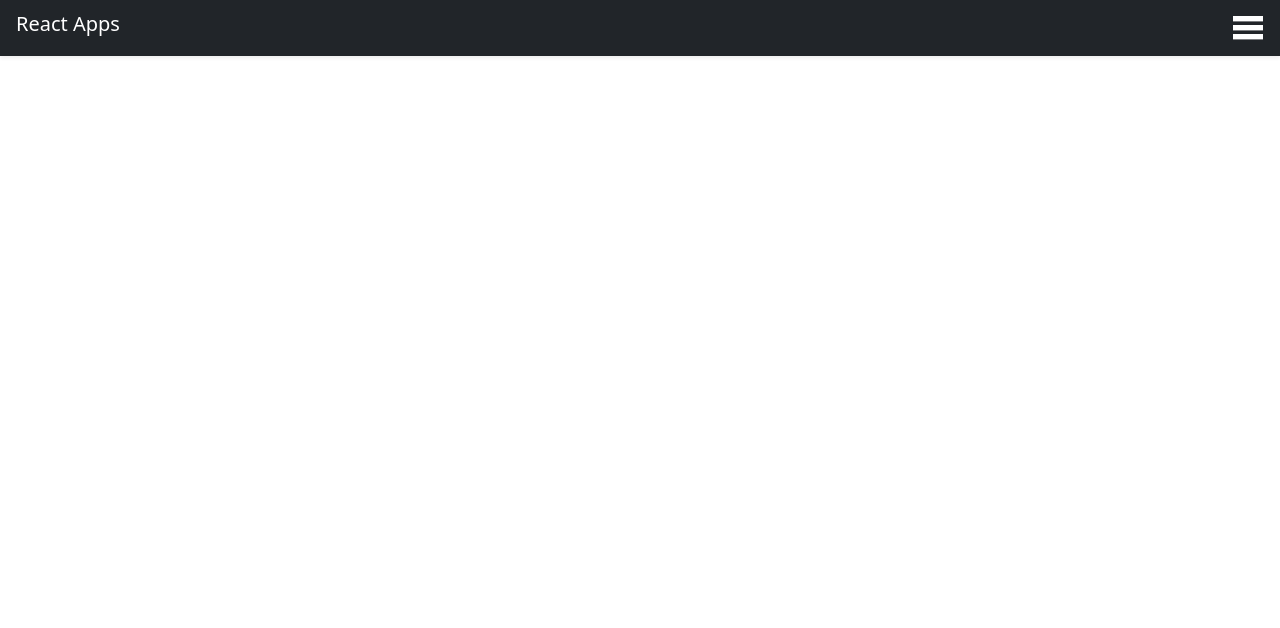
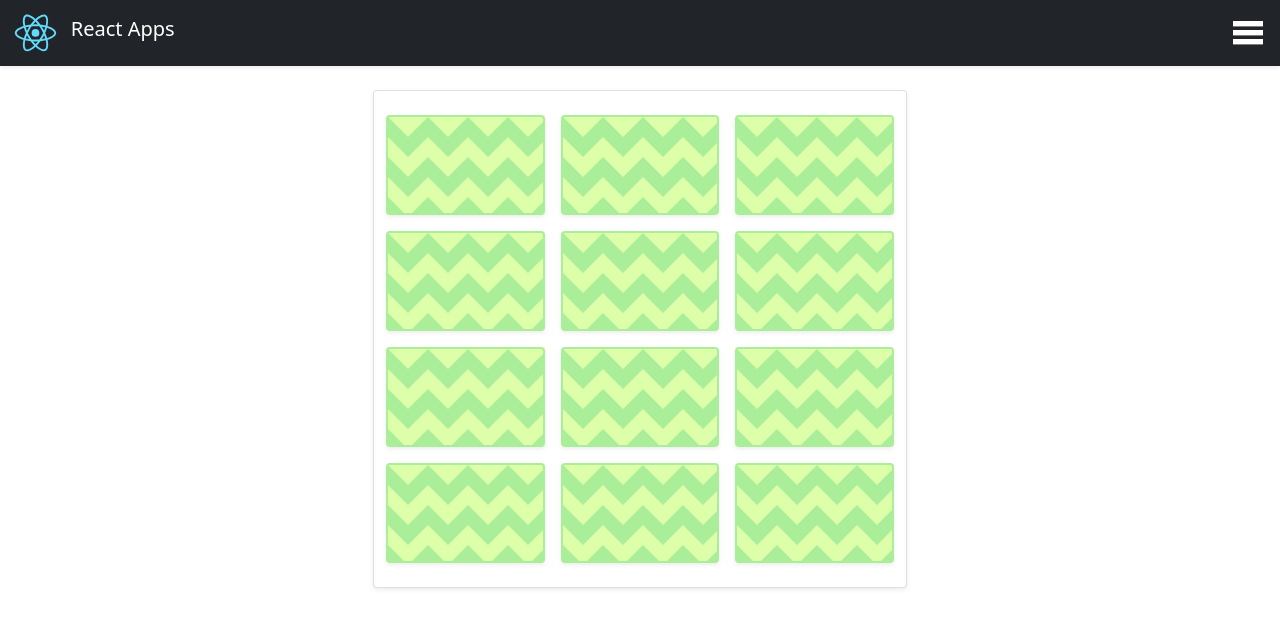
Before and after one commit to maulik46/react-blog, a React (Create React App) app: page /memory-game in a window 1280 px wide. Shown: the top 628 px of the page. Built offline with nearby package versions, Linux system fonts and the light colour scheme.

Commit message:
maulik - memory game added and ui changes

```diff
--- a/public/index.html
+++ b/public/index.html
@@ -3,7 +3,8 @@
   <head>
     <meta charset="utf-8" />
     <link rel="icon" href="%PUBLIC_URL%/favicon.ico" />
-    <meta name="viewport" content="width=device-width, initial-scale=1" />
+    <meta name="viewport" content="width=device-width,initial-scale=1.0,maximum-scale=1.0, user-scalable=no">
+    <meta name="HandheldFriendly" content="true" />
     <meta name="theme-color" content="#000000" />
     <meta
       name="description"
@@ -13,7 +14,7 @@
 
     <link rel="manifest" href="%PUBLIC_URL%/manifest.json" />
 
-    <title>React App</title>
+    <title>React Apps</title>
   </head>
   <body>
     <div id="root"></div>
--- a/src/assets/css/index.css
+++ b/src/assets/css/index.css
@@ -5,6 +5,10 @@
         "Helvetica Neue", sans-serif;
     -webkit-font-smoothing: antialiased;
     -moz-osx-font-smoothing: grayscale;
+    -webkit-user-select: none; /* Safari */
+    -ms-user-select: none; /* IE 10 and IE 11 */
+    user-select: none; /* Standard syntax */
+    overscroll-behavior-y: contain;
 }
 
 .set-model-with {
--- /dev/null
+++ b/src/assets/css/memoryGame.css
@@ -0,0 +1,24 @@
+.memoryCard{
+    height:100px;
+    border:2px solid #aaee99;
+    display:flex;
+    align-items: center;
+    justify-content: center;
+}
+.memoryCard:hover{
+    border:2px solid green;
+    transition: 0.2s ease;
+}
+
+.hideCard .memoryAnswer{
+    display:none;
+}
+.disabledCard{
+    pointer-events: none;
+}
+
+.hideCard{
+    background: url("../images/memroy-card.svg");
+    background-size: 40px!important;
+    cursor: pointer;
+}
--- a/src/components/BackDrop.js
+++ b/src/components/BackDrop.js
@@ -1,6 +1,6 @@
 import React from "react";
 
-function BackDrop({ model }) {
+function BackDrop({ model,onClose }) {
     return (
         <React.Fragment>
             <div
@@ -10,6 +10,7 @@
                     zIndex: "99",
                     backgroundColor: "rgba(0,0,0,0.6)",
                 }}
+                onClick={onClose}
             >
                 {model}
             </div>
--- a/src/components/Navbar.js
+++ b/src/components/Navbar.js
@@ -3,6 +3,7 @@
 
 import RouterLinks from "../routes/RouterLinks";
 import Sidebar from "./Sidebar";
+import Logo from "../logo.svg";
 
 function Navbar() {
     let [isShowMenu, showMenu] = useState(false);
@@ -13,7 +14,10 @@
                 <nav className="navbar align-items-center bg-dark py-2  flex-wrap position-sticky top-0 topNavigation shadow-sm">
                     <div className="logoHeading">
                         <NavLink to="/" exact>
-                            <h5 className="text-white px-3 py-1">React Apps</h5>
+                            <div className="d-flex align-items-center">
+                                <img src={Logo} height="50" alt="" />
+                                <h5 className="text-white py-1">React Apps</h5>
+                            </div>
                         </NavLink>
                     </div>
                     <div>
--- a/src/components/Sidebar.js
+++ b/src/components/Sidebar.js
@@ -9,6 +9,7 @@
         { name: "Person Does Not Exist", route: "/person-does-not-exist" },
         { name: "Stone Paper Scissors", route: "/stone-paper-scissors" },
         { name: "Tic Tac Toe", route: "/tic-tac-toe" },
+        { name: "Memory Game", route: "/memory-game" },
     ];
 
     return (
--- a/src/routes/RouterLinks.js
+++ b/src/routes/RouterLinks.js
@@ -7,6 +7,7 @@
 import PersonDoesNotExist from "../views/PersonDoesNotExist";
 import StonePaperScissors from "../views/StonePaperScissors";
 import TicTacToe from "../views/TicTacToe";
+import MemoryGame from "../views/MemoryGame";
 
 export default function RouterLinks() {
     return (
@@ -30,6 +31,9 @@
                 <Route path="/tic-tac-toe">
                     <TicTacToe pageTitle="Tic Tac Toe" />
                 </Route>
+                <Route path="/memory-game">
+                    <MemoryGame pageTitle="Memory Game" />
+                </Route>
             </Switch>
         </>
     );
--- /dev/null
+++ b/src/views/MemoryGame.js
@@ -0,0 +1,96 @@
+import React, { useEffect, useState } from "react";
+import "../assets/css/memoryGame.css";
+
+function MemoryGame() {
+	const [cardArray,setCardArray]=useState([...Array(12).keys()]);
+	const [showCardArray,setShowCardArray]=useState([...Array(12).fill(false)]);
+	const generatedMemoryAnswer=[1,2,3,4,5,6,1,2,3,4,5,6].sort(() => Math.random() - 0.5);
+
+	const [memoryAnswer,setMemoryAnswer]=useState(generatedMemoryAnswer);
+
+	const [pairAnswer,setPairAnswer]=useState([]);
+	const [pairAnswerIndex,setPairAnswerIndex]=useState([]);
+
+	useEffect(()=>{
+		if(pairAnswer.length === 2){
+			document.querySelectorAll('.memoryCard').forEach(item => item.classList.add('disabledCard'));
+
+			if(pairAnswer[0] === pairAnswer[1]){
+
+				let newShowCardArray1=showCardArray;
+				newShowCardArray1[pairAnswerIndex[0]]=true;
+				newShowCardArray1[pairAnswerIndex[1]]=true;
+				setShowCardArray([...newShowCardArray1]);
+				setPairAnswer([]);
+				setPairAnswerIndex([]);
+				document.querySelectorAll('.memoryCard').forEach(item => item.classList.remove('disabledCard'));
+
+			}
+			else{
+				setTimeout(() => {
+					let newShowCardArray2=showCardArray;
+					newShowCardArray2[pairAnswerIndex[0]]=false;
+					newShowCardArray2[pairAnswerIndex[1]]=false;
+					setShowCardArray([...newShowCardArray2]);
+					setPairAnswer([]);
+					setPairAnswerIndex([]);
+					document.querySelectorAll('.memoryCard').forEach(item => item.classList.remove('disabledCard'));
+
+				}, 2000);
+			}
+		}
+
+	},[pairAnswer])
+
+	useEffect(()=>{
+		if(showCardArray.filter(item => item === true).length === 12){
+			window.alert('You won');
+			setMemoryAnswer([...generatedMemoryAnswer]);
+			setShowCardArray([...Array(12).fill(false)]);
+			setCardArray([...Array(12).keys()]);
+		}
+	},[showCardArray])
+
+	function handleShowCard(index){
+		if(showCardArray[index] === false){
+			let newShowCardArray=showCardArray;
+			newShowCardArray[index]=true;
+			setShowCardArray([...newShowCardArray]);
+			let selectedCardAnswer=memoryAnswer[index];
+
+			if(pairAnswer.length < 2){
+				setPairAnswer([...pairAnswer,selectedCardAnswer]);
+				setPairAnswerIndex([...pairAnswerIndex,index]);
+			}
+		}
+	}
+
+	return (
+		<React.Fragment>
+			<div>
+				<div className="d-flex justify-content-center align-items-center mt-4">
+					<div className="card col-lg-5 col-md-6 col-11 rounded shadow-sm">
+						<div className="p-3">
+							<div className="row">
+								{cardArray.map((index)=>{
+									return (
+										<div className="col-4 px-1 px-sm-2 my-2" key={index}>
+											<div className={`p-3 shadow-sm rounded memoryCard ${!showCardArray[index] ? 'hideCard' : ''}`}
+											onClick={()=>handleShowCard(index)}
+											>
+												{showCardArray[index] && (
+												<div className="memoryAnswer display-6">{memoryAnswer[index]}</div>
+												)}
+											</div>
+										</div>
+									);
+								})}
+							</div>
+						</div>
+					</div>
+				</div>
+			</div>
+		</React.Fragment>
+	);
+}
+export default MemoryGame;
--- a/src/views/PersonDoesNotExist.js
+++ b/src/views/PersonDoesNotExist.js
@@ -10,7 +10,9 @@
         "https://thispersondoesnotexist.com/image",
     ]);
     let loadImageBtn = useRef();
-
+    useEffect(() => {
+        loadNewImage();
+    }, []);
     function loadNewImage() {
         setLoading(true);
         setPersonImage([
--- a/src/views/StonePaperScissors.js
+++ b/src/views/StonePaperScissors.js
@@ -17,7 +17,6 @@
         <strong> 2.</strong> If you choose Stone, you will win against Scissors but lose against Paper.<br/>
         <strong> 3.</strong> If you choose Scissors, you will win against Paper but lose against Stone.<br/>
         <strong> 4.</strong> If you choose Paper, you will win against Stone but lose against Scissors.<br/>
-        <strong> 5.</strong> If you want to play again, just click “Play again” button after a game is finished.<br/>
         `,
     };
 
```
Also changed, not shown: src/assets/images/memroy-card.svg (added).
